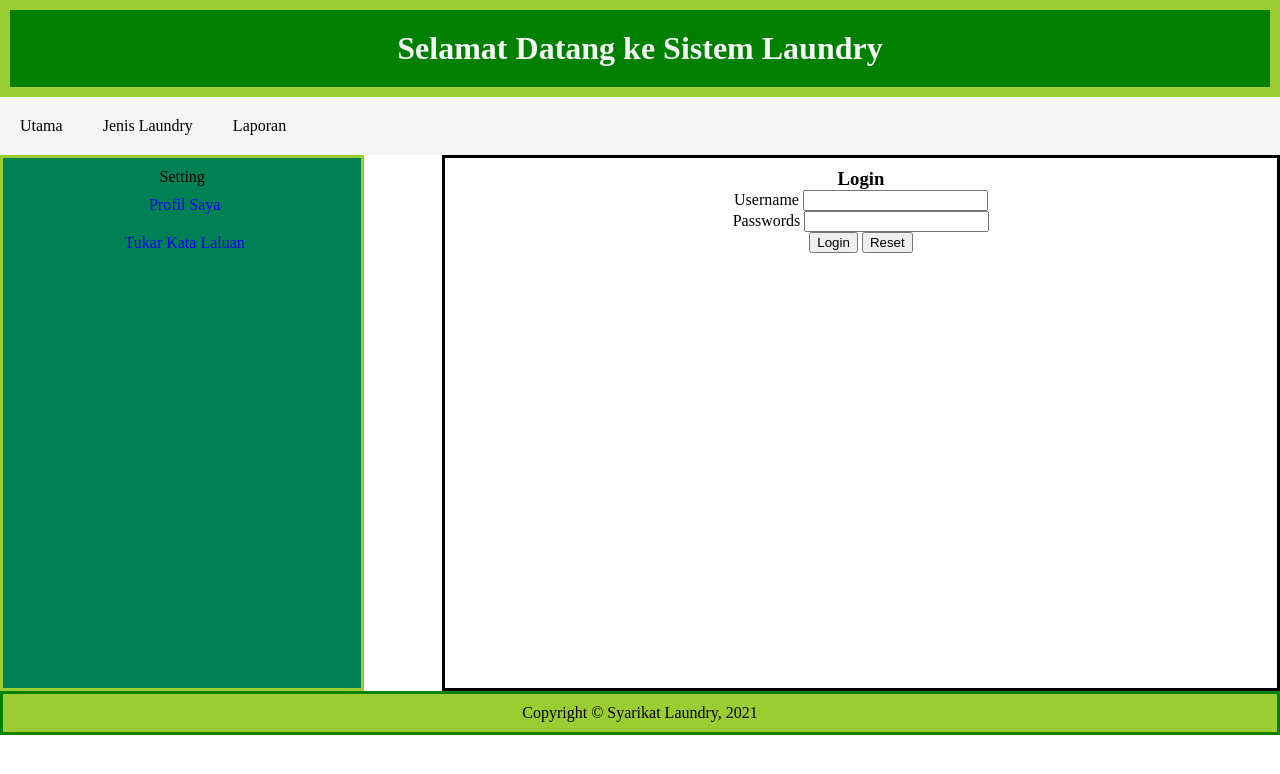
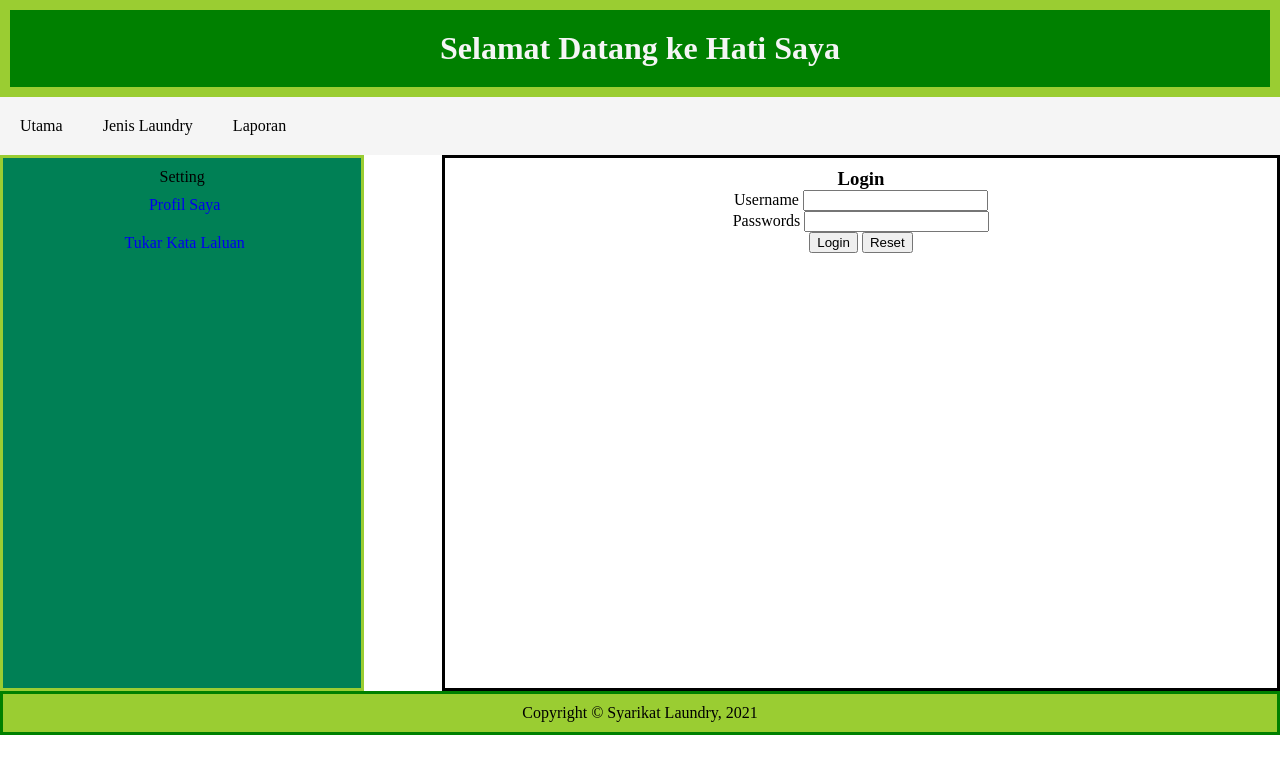
Before and after one commit to nursyafiqah383/LATIH-TUBI-3, a plain HTML site: page index.html in a window 1280 px wide. Drawn offline with Linux system fonts and the light colour scheme.

Commit message:
Update index.html

```diff
--- a/index.html
+++ b/index.html
@@ -87,7 +87,7 @@
 
         <!--HEADER-->
         <div class="header">
-            <h1>Selamat Datang ke Sistem Laundry</h1>
+            <h1>Selamat Datang ke Hati Saya</h1>
         </div>
         <!--MENU-->
         <div class="menu">
```
